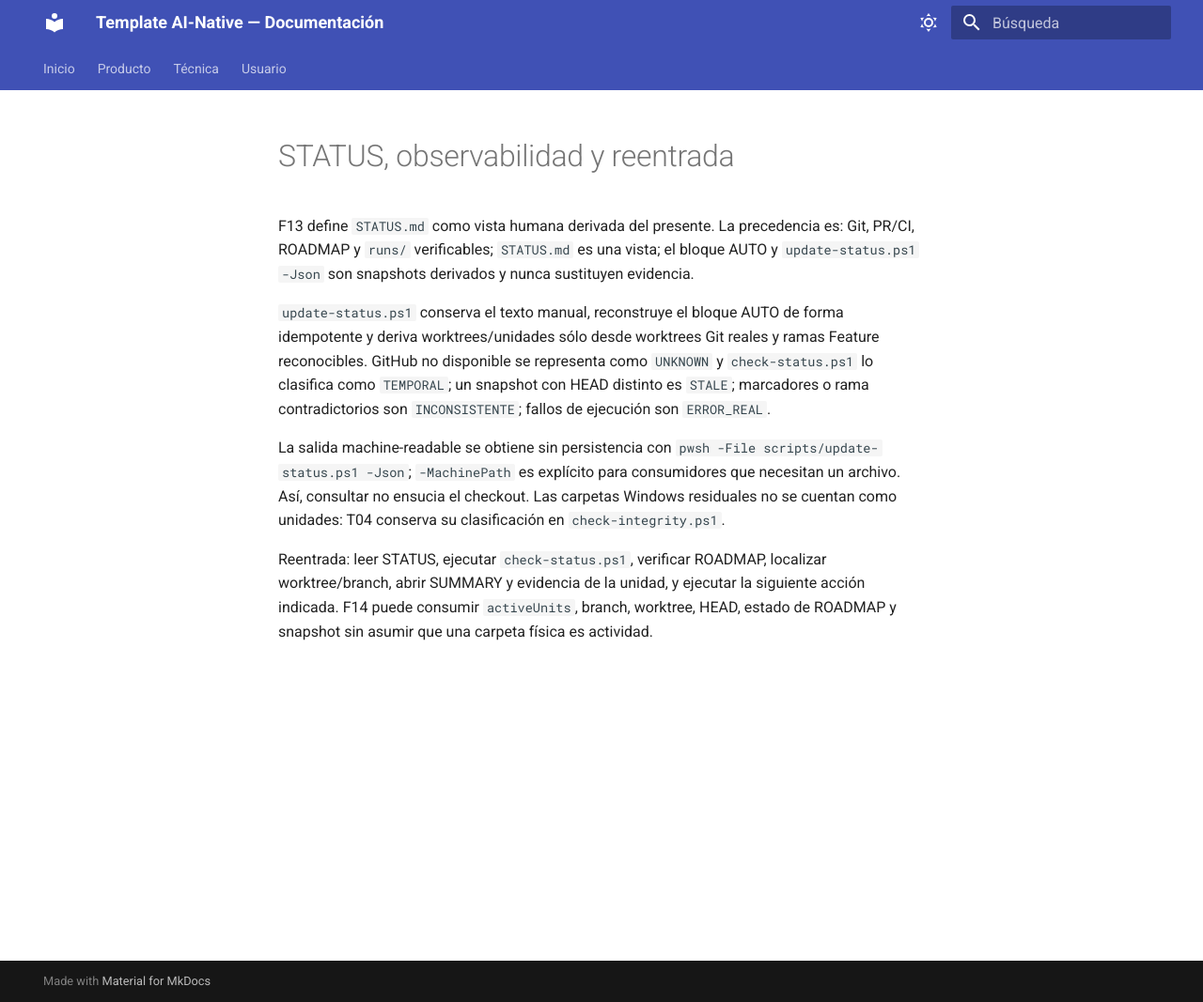
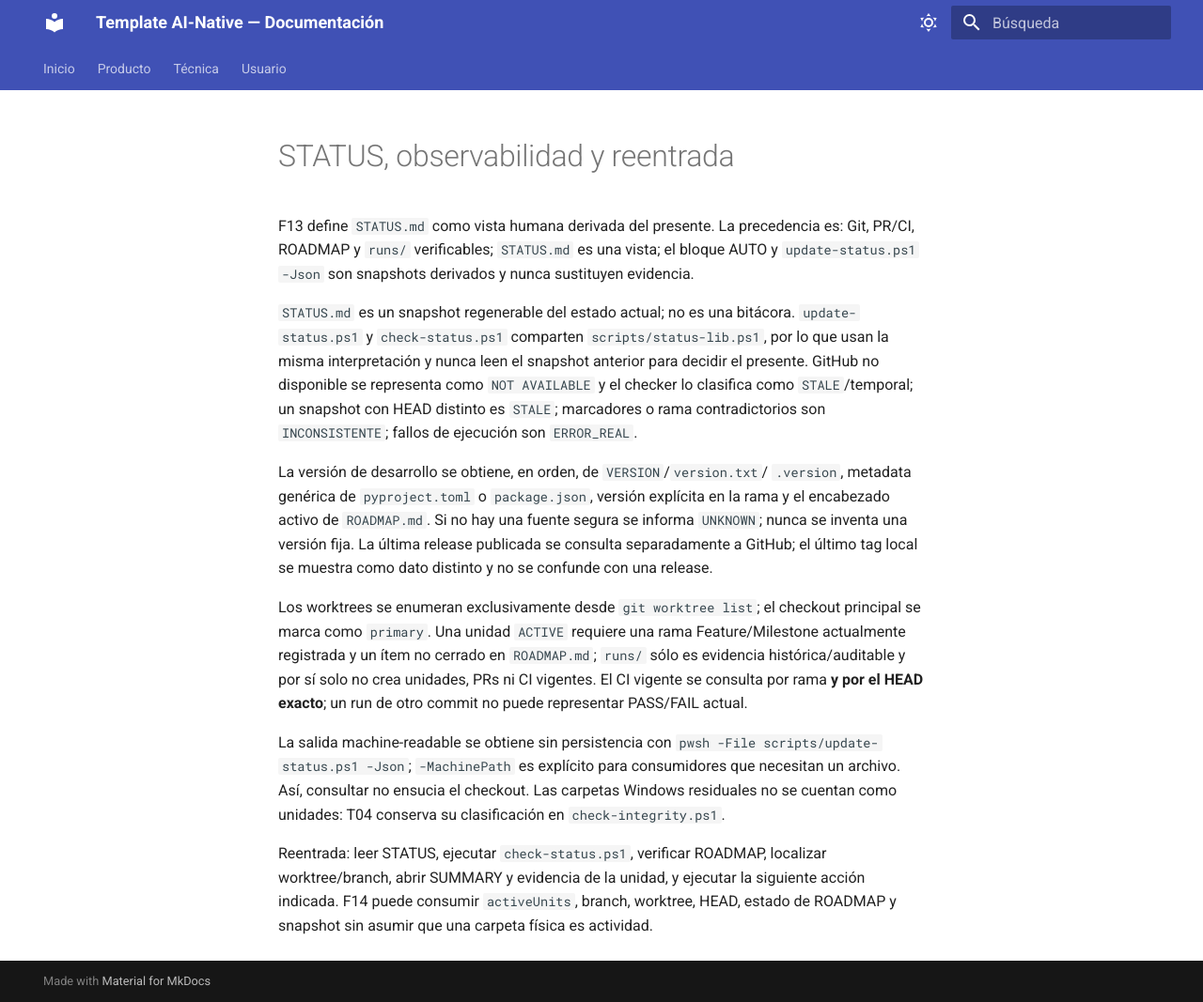
Before and after one commit to jlbellonGmail/template, an MkDocs documentation site: the page built from docs/tecnica/status-observabilidad.md, in a window 1280 px wide and 1067 px high. Shown: the whole window at 94% size. Built offline with MkDocs 1.6.1 and Material for MkDocs 9.7.7, drawn with Linux system fonts in a browser that asks for light colours.

Commit message:
fix: make STATUS current and starter-verifiable

```diff
--- a/docs/tecnica/status-observabilidad.md
+++ b/docs/tecnica/status-observabilidad.md
@@ -2,7 +2,27 @@
 
 F13 define `STATUS.md` como vista humana derivada del presente. La precedencia es: Git, PR/CI, ROADMAP y `runs/` verificables; `STATUS.md` es una vista; el bloque AUTO y `update-status.ps1 -Json` son snapshots derivados y nunca sustituyen evidencia.
 
-`update-status.ps1` conserva el texto manual, reconstruye el bloque AUTO de forma idempotente y deriva worktrees/unidades sólo desde worktrees Git reales y ramas Feature reconocibles. GitHub no disponible se representa como `UNKNOWN` y `check-status.ps1` lo clasifica como `TEMPORAL`; un snapshot con HEAD distinto es `STALE`; marcadores o rama contradictorios son `INCONSISTENTE`; fallos de ejecución son `ERROR_REAL`.
+`STATUS.md` es un snapshot regenerable del estado actual; no es una bitácora.
+`update-status.ps1` y `check-status.ps1` comparten `scripts/status-lib.ps1`, por
+lo que usan la misma interpretación y nunca leen el snapshot anterior para
+decidir el presente. GitHub no disponible se representa como `NOT AVAILABLE` y
+el checker lo clasifica como `STALE`/temporal; un snapshot con HEAD distinto es
+`STALE`; marcadores o rama contradictorios son `INCONSISTENTE`; fallos de
+ejecución son `ERROR_REAL`.
+
+La versión de desarrollo se obtiene, en orden, de `VERSION`/`version.txt`/
+`.version`, metadata genérica de `pyproject.toml` o `package.json`, versión
+explícita en la rama y el encabezado activo de `ROADMAP.md`. Si no hay una
+fuente segura se informa `UNKNOWN`; nunca se inventa una versión fija. La
+última release publicada se consulta separadamente a GitHub; el último tag
+local se muestra como dato distinto y no se confunde con una release.
+
+Los worktrees se enumeran exclusivamente desde `git worktree list`; el
+checkout principal se marca como `primary`. Una unidad `ACTIVE` requiere una
+rama Feature/Milestone actualmente registrada y un ítem no cerrado en
+`ROADMAP.md`; `runs/` sólo es evidencia histórica/auditable y por sí solo no
+crea unidades, PRs ni CI vigentes. El CI vigente se consulta por rama **y por
+el HEAD exacto**; un run de otro commit no puede representar PASS/FAIL actual.
 
 La salida machine-readable se obtiene sin persistencia con `pwsh -File scripts/update-status.ps1 -Json`; `-MachinePath` es explícito para consumidores que necesitan un archivo. Así, consultar no ensucia el checkout. Las carpetas Windows residuales no se cuentan como unidades: T04 conserva su clasificación en `check-integrity.ps1`.
 
```
Also changed, not shown: STATUS.md (+21 -0 lines), docs/tecnica/adopcion-proyecto-existente.md (+8 -1 lines), docs/usuario/adopcion-proyecto-existente.md (+12 -0 lines), docs/usuario/status-observabilidad.md (+8 -1 lines), 10 other files.
